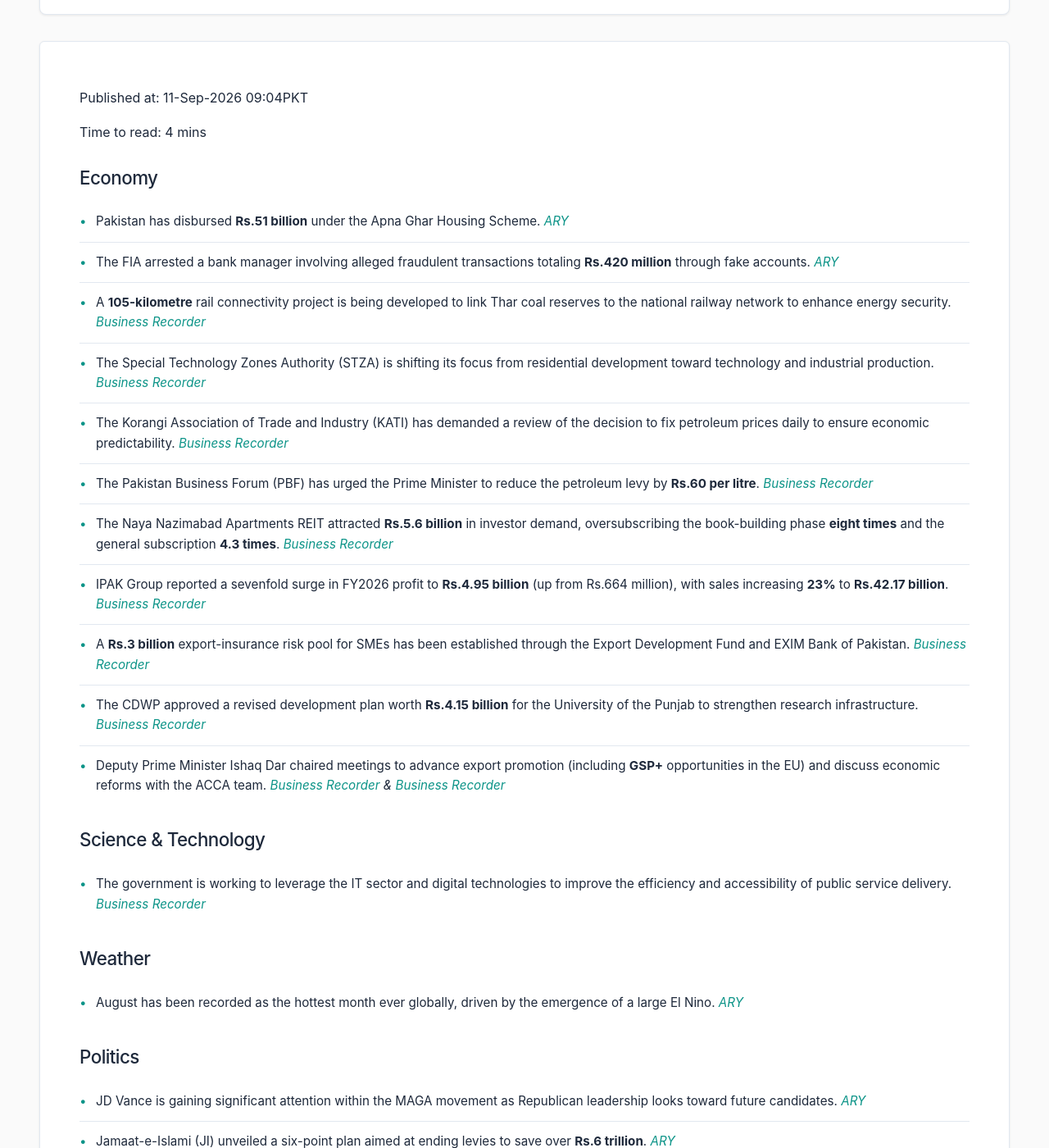
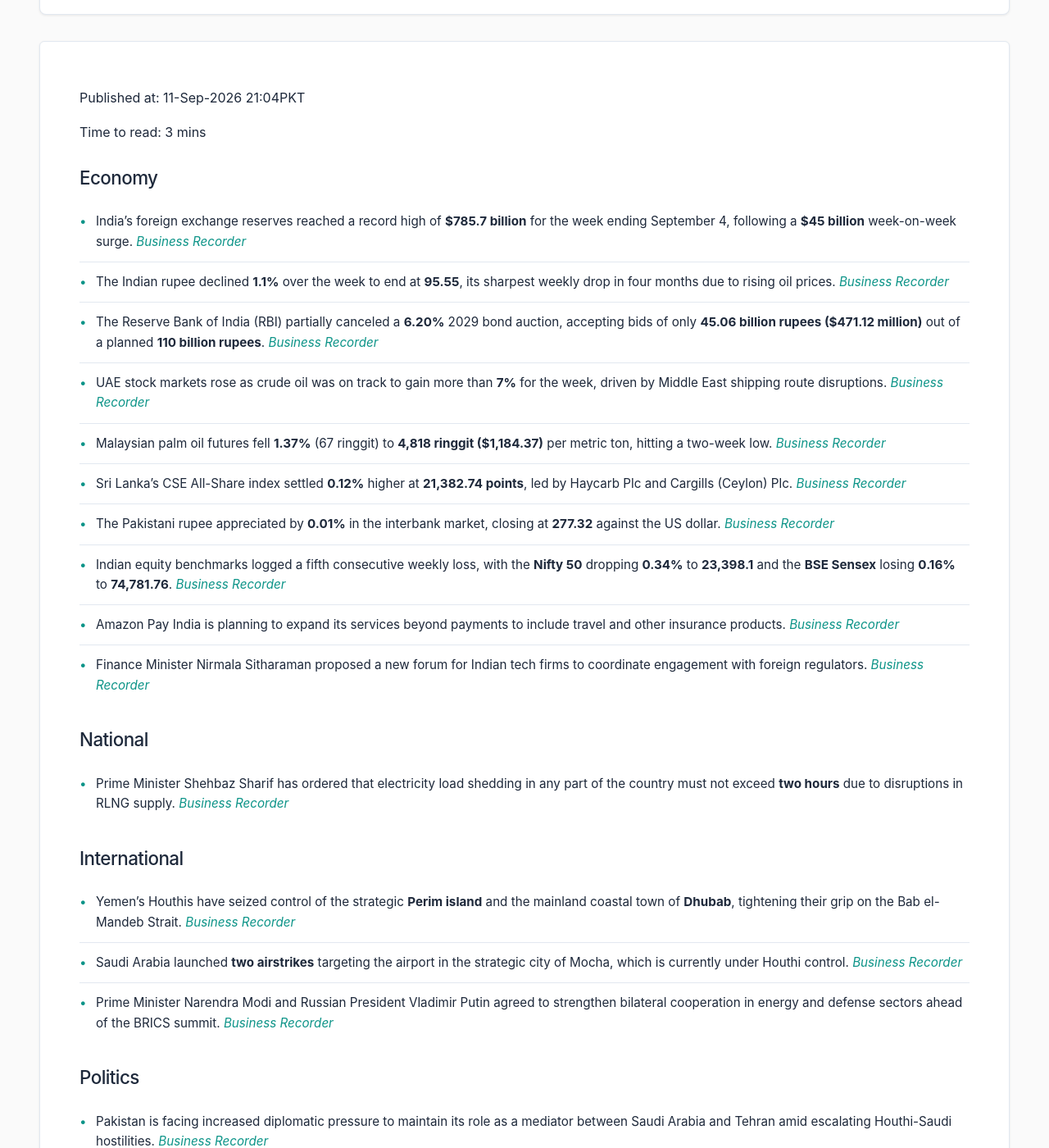
Before and after one commit to zsubzwary/news, a Jekyll site: the page built from en/index.md, in a window 1280 px wide and 1400 px high, scrolled down 209 px. Shown: the whole window at 82% size. Built offline with Jekyll 4.4.1, drawn with Linux system fonts in a browser that asks for light colours; some web fonts are replaced; comment, search, counter and statistics services are not loaded; some of the changed text lies outside the part shown.

Commit message:
DateTime; 2026-09-11T16:04:14.054Z

```diff
--- a/en/index.md
+++ b/en/index.md
@@ -4,48 +4,34 @@ title: Pakistan News Briefing
 lang: en
 ---
 
-Published at: 11-Sep-2026 09:04PKT
+Published at: 11-Sep-2026 21:04PKT
 
-Time to read: 4 mins
+Time to read: 3 mins
 
 ### Economy
-- Pakistan has disbursed **Rs.51 billion** under the Apna Ghar Housing Scheme. *[ARY](https://arynews.tv/pakistan-disburses-rs-51-billion-under-apna-ghar-housing-scheme)*
-- The FIA arrested a bank manager involving alleged fraudulent transactions totaling **Rs.420 million** through fake accounts. *[ARY](https://arynews.tv/fia-arrests-bank-manager-over-alleged-rs-420-million-fake-account-transactions)*
-- A **105-kilometre** rail connectivity project is being developed to link Thar coal reserves to the national railway network to enhance energy security. *[Business Recorder](https://www.brecorder.com/news/40439002/thar-coal-rail-link-set-to-boost-energy-security)*
-- The Special Technology Zones Authority (STZA) is shifting its focus from residential development toward technology and industrial production. *[Business Recorder](https://www.brecorder.com/news/40439001/govt-shifts-focus-of-special-technology-zones-to-industrial-and-tech-investment-stza-chairman-tells-na-panel)*
-- The Korangi Association of Trade and Industry (KATI) has demanded a review of the decision to fix petroleum prices daily to ensure economic predictability. *[Business Recorder](https://www.brecorder.com/news/40438996/fix-petroleum-prices-daily-president-kati-demands-pm-ogra-to-review-decision)*
-- The Pakistan Business Forum (PBF) has urged the Prime Minister to reduce the petroleum levy by **Rs.60 per litre**. *[Business Recorder](https://www.brecorder.com/news/40438995/pm-urged-to-reduce-petroleum-levy-by-rs60-per-litre)*
-- The Naya Nazimabad Apartments REIT attracted **Rs.5.6 billion** in investor demand, oversubscribing the book-building phase **eight times** and the general subscription **4.3 times**. *[Business Recorder](https://www.brecorder.com/news/40438993/naya-nazimabad-apartments-reit-attracts-rs56bn-demand)*
-- IPAK Group reported a sevenfold surge in FY2026 profit to **Rs.4.95 billion** (up from Rs.664 million), with sales increasing **23%** to **Rs.42.17 billion**. *[Business Recorder](https://www.brecorder.com/news/40438990/ipak-reports-sevenfold-surge-in-fy26-profit)*
-- A **Rs.3 billion** export-insurance risk pool for SMEs has been established through the Export Development Fund and EXIM Bank of Pakistan. *[Business Recorder](https://www.brecorder.com/news/40438989/export-insurance-risk-pool-for-smes-welcomed)*
-- The CDWP approved a revised development plan worth **Rs.4.15 billion** for the University of the Punjab to strengthen research infrastructure. *[Business Recorder](https://www.brecorder.com/news/40438985/cdwp-approves-revised-plan-worth-rs415bn-for-pu)*
-- Deputy Prime Minister Ishaq Dar chaired meetings to advance export promotion (including **GSP+** opportunities in the EU) and discuss economic reforms with the ACCA team. *[Business Recorder](https://www.brecorder.com/news/40438991/key-measures-to-support-exports-ministries-provinces-directed-to-maintain-momentum) & [Business Recorder](https://www.brecorder.com/news/40438984/aurangzeb-discusses-economic-reform-priorities-with-acca-team)*
+- India’s foreign exchange reserves reached a record high of **$785.7 billion** for the week ending September 4, following a **$45 billion** week-on-week surge. *[Business Recorder](https://www.brecorder.com/news/40439054/indias-fx-reserves-surge-45-billion-on-week-to-hit-record-high-on-robust-capital-flows)*
+- The Indian rupee declined **1.1%** over the week to end at **95.55**, its sharpest weekly drop in four months due to rising oil prices. *[Business Recorder](https://www.brecorder.com/news/40439051/indian-rupee-sees-sharpest-weekly-drop-in-four-months-on-oil-worries)*
+- The Reserve Bank of India (RBI) partially canceled a **6.20%** 2029 bond auction, accepting bids of only **45.06 billion rupees ($471.12 million)** out of a planned **110 billion rupees**. *[Business Recorder](https://www.brecorder.com/news/40439060/india-partially-cancels-debt-sale-for-first-time-in-a-year-as-rates-spike)*
+- UAE stock markets rose as crude oil was on track to gain more than **7%** for the week, driven by Middle East shipping route disruptions. *[Business Recorder](https://www.brecorder.com/news/40439061/uae-shares-gain-as-regional-conflict-fuels-oil-supply-concerns)*
+- Malaysian palm oil futures fell **1.37%** (67 ringgit) to **4,818 ringgit ($1,184.37)** per metric ton, hitting a two-week low. *[Business Recorder](https://www.brecorder.com/news/40439052/palm-hits-two-week-low-on-rising-stocks)*
+- Sri Lanka’s CSE All-Share index settled **0.12%** higher at **21,382.74 points**, led by Haycarb Plc and Cargills (Ceylon) Plc. *[Business Recorder](https://www.brecorder.com/news/40439055/basic-materials-industrials-lift-sri-lankan-shares-higher)*
+- The Pakistani rupee appreciated by **0.01%** in the interbank market, closing at **277.32** against the US dollar. *[Business Recorder](https://www.brecorder.com/news/40439047/pakistan-rupee-registers-gain-against-us-dollar)*
+- Indian equity benchmarks logged a fifth consecutive weekly loss, with the **Nifty 50** dropping **0.34%** to **23,398.1** and the **BSE Sensex** losing **0.16%** to **74,781.76**. *[Business Recorder](https://www.brecorder.com/news/40439050/india-stocks-log-fifth-weekly-loss-as-oil-fears-grip-markets)*
+- Amazon Pay India is planning to expand its services beyond payments to include travel and other insurance products. *[Business Recorder](https://www.brecorder.com/news/40439062/amazon-pay-plans-to-expand-insurance-offerings-in-broader-financial-services-push-in-india)*
+- Finance Minister Nirmala Sitharaman proposed a new forum for Indian tech firms to coordinate engagement with foreign regulators. *[Business Recorder](https://www.brecorder.com/news/40439045/india-needs-forum-for-tech-firms-to-engage-foreign-regulators-finance-minister-says)*
 
-### Science & Technology
-- The government is working to leverage the IT sector and digital technologies to improve the efficiency and accessibility of public service delivery. *[Business Recorder](https://www.brecorder.com/news/40438988/dar-chairs-meeting-on-it-for-better-public-services)*
+### National
+- Prime Minister Shehbaz Sharif has ordered that electricity load shedding in any part of the country must not exceed **two hours** due to disruptions in RLNG supply. *[Business Recorder](https://www.brecorder.com/news/40439059/pm-shehbaz-orders-two-hour-limit-on-power-cuts-in-countrys-any-area)*
 
-### Weather
-- August has been recorded as the hottest month ever globally, driven by the emergence of a large El Nino. *[ARY](https://arynews.tv/august-hottest-month-ever-recorded-globally-as-el-nino-emerges)*
+### International
+- Yemen’s Houthis have seized control of the strategic **Perim island** and the mainland coastal town of **Dhubab**, tightening their grip on the Bab el-Mandeb Strait. *[Business Recorder](https://www.brecorder.com/news/40439056/yemens-houthis-reach-strategic-island-at-mouth-of-vital-shipping-lane)*
+- Saudi Arabia launched **two airstrikes** targeting the airport in the strategic city of Mocha, which is currently under Houthi control. *[Business Recorder](https://www.brecorder.com/news/40439057/saudi-arabia-launches-two-airstrikes-on-mocha-airport-houthi-media)*
+- Prime Minister Narendra Modi and Russian President Vladimir Putin agreed to strengthen bilateral cooperation in energy and defense sectors ahead of the BRICS summit. *[Business Recorder](https://www.brecorder.com/news/40439046/modi-putin-agree-to-strengthen-india-russia-partnership-on-eve-of-brics-summit)*
 
 ### Politics
-- JD Vance is gaining significant attention within the MAGA movement as Republican leadership looks toward future candidates. *[ARY](https://arynews.tv/jd-vance-seizes-maga-spotlight-us-midterm-elections)*
-- Jamaat-e-Islami (JI) unveiled a six-point plan aimed at ending levies to save over **Rs.6 trillion**. *[ARY](https://arynews.tv/ji-unveils-six-point-plan-to-end-levy-save-over-rs-6-trillion)*
-- The National Assembly’s Standing Committee on Climate Change expressed concern regarding inconsistent data reported by the Climate Change Ministry. *[Business Recorder](https://www.brecorder.com/news/40438992/ministry-shares-with-na-panel-na-body-concerned-at-inconsistency-of-data-reported-in-briefs)*
+- Pakistan is facing increased diplomatic pressure to maintain its role as a mediator between Saudi Arabia and Tehran amid escalating Houthi-Saudi hostilities. *[Business Recorder](https://www.brecorder.com/news/40439044/as-saudi-tensions-with-houthis-escalate-mediator-pakistan-faces-pressure-to-choose-a-side)*
 
-### National
-- A baby's hand was amputated in Karachi following alleged medical negligence. *[ARY](https://arynews.tv/babys-hand-amputated-after-alleged-medical-negligence-in-karachi)*
-- Civil Defense has advised citizens to install gas detection systems at home to prevent house fires. *[ARY](https://arynews.tv/civil-defense-asks-citizens-to-put-a-gas-detection-system-at-home-to-avoid-house-fire)*
-- Karachi Safe City cameras identified an SHO driving a vehicle with a fake number plate. *[ARY](https://arynews.tv/karachi-safe-city-cameras-expose-sho-driving-with-fake-number-plate)*
-- The Sindh Assembly’s Standing Committee on Home Affairs reviewed progress on preventing drug sales near educational institutions. *[Business Recorder](https://www.brecorder.com/news/40439000/sindh-pa-committee-reviews-action-against-drugs)*
-- The National Institute of Banking & Finance–Pakistan (NIBAF-P) is working to integrate financial literacy into national and provincial curricula. *[Business Recorder](https://www.brecorder.com/news/40438999/shaping-pakistans-future-through-integrating-financial-literacy-in-curriculum)*
-- Families of **10** Pakistani sailors held hostage by Somali pirates for over **140 days** have threatened a hunger strike outside the Supreme Court’s Karachi Registry. *[Business Recorder](https://www.brecorder.com/news/40438998/seafarers-families-threaten-hunger-strike-outside-apex-court)*
-- Deputy Prime Minister Ishaq Dar reviewed development and uplift priorities for Azad Jammu & Kashmir (AJK). *[Business Recorder](https://www.brecorder.com/news/40438987/dar-chairs-meeting-to-review-uplift-priorities-in-ajk)*
-
-### International
-- Pakistan and Portugal have agreed to enhance bilateral cooperation within the olive sector. *[ARY](https://arynews.tv/pakistan-portugal-agree-to-strengthen-cooperation-in-olive-sector)*
-- Kuwaiti schools have implemented strict new rules regarding donations, social media usage, and student privacy. *[ARY](https://arynews.tv/kuwait-schools-enforce-strict-new-rules-on-donations-social-media-and-student-privacy-2026)*
-- The High Commissioner of Rwanda to Pakistan met with the Federal Minister for Board of Investment to discuss boosting bilateral trade and investment. *[Business Recorder](https://www.brecorder.com/news/40438997/rwanda-hc-kwibuka-esdras-calls-on-minister-for-boi-qaiser-ahmed-sheikh)*
-- The Turkish Consul General in Lahore offered support to facilitate new educational collaboration between Turkey and Pakistan. *[Business Recorder](https://www.brecorder.com/news/40439003/turkish-cg-offers-support-for-education)*
-
-### Health
-- The Entrepreneurship and Youth Development Society (EYDS) has urged parents to take an active role in preventing youth access to tobacco and nicotine products. *[Business Recorder](https://www.brecorder.com/news/40438994/parents-urged-to-play-active-role-in-preventing-youth-access-to-tobacco)*
+### Sports
+- Members of Pakistan’s **under-19 cricket team** were targeted by masked protesters in Portsmouth, England, after being mistaken for asylum seekers. *[Business Recorder](https://www.brecorder.com/news/40439063/when-a-pakistani-cricketer-becomes-a-migrant-before-he-becomes-a-person)*
+- Former Australian captain Ricky Ponting described the growth of cricket in the United States as a "**slow-burn**," noting the need for grassroots development. *[Business Recorder](https://www.brecorder.com/news/40439049/growth-of-cricket-in-us-a-slow-burn-says-ponting)*
+- Arsenal manager Mikel Arteta is preparing his squad for an upcoming Champions League fixture against Napoli. *[Business Recorder](https://www.brecorder.com/news/40439053/no-excuses-no-surprises-artetas-arsenal-prepare-for-anything)*
```
